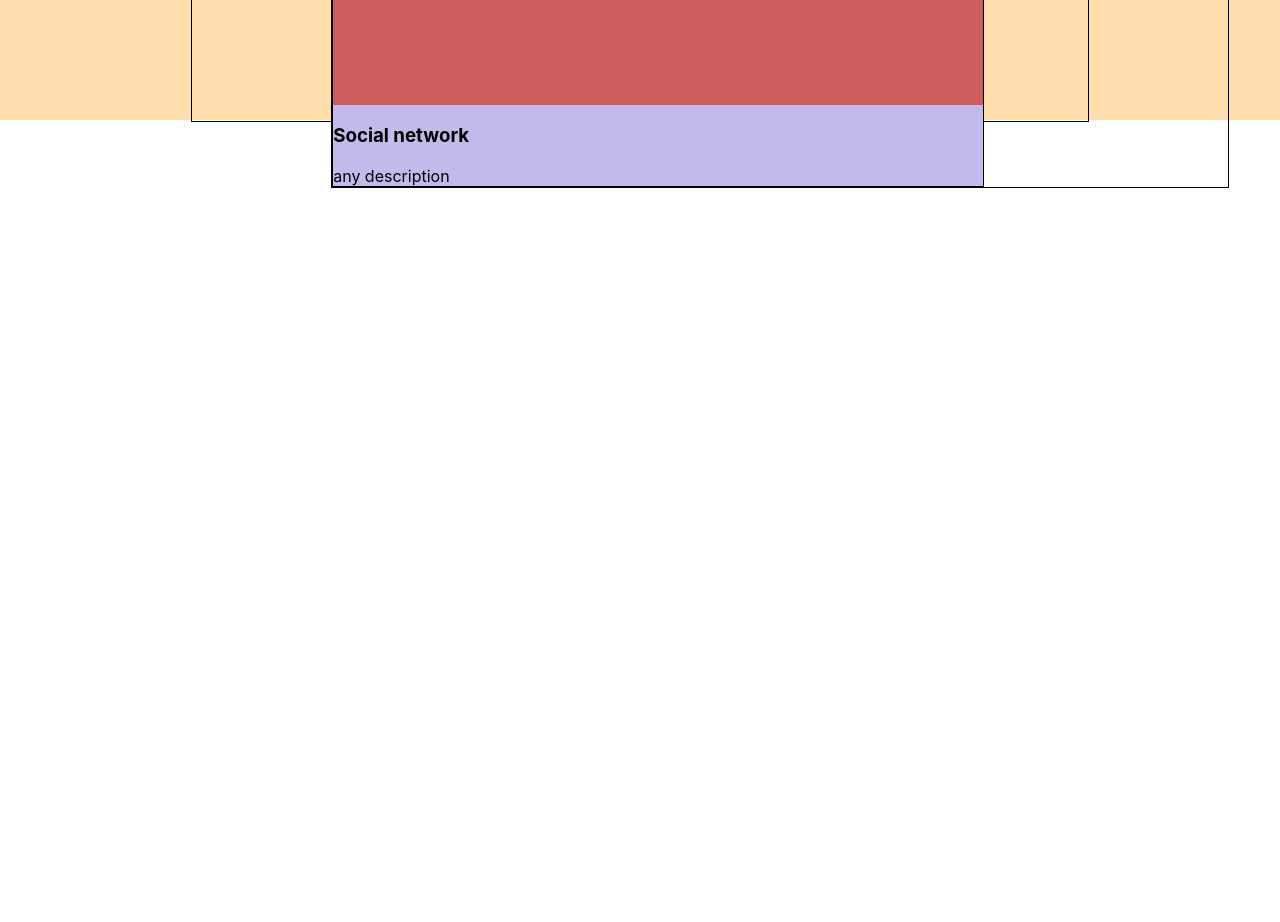
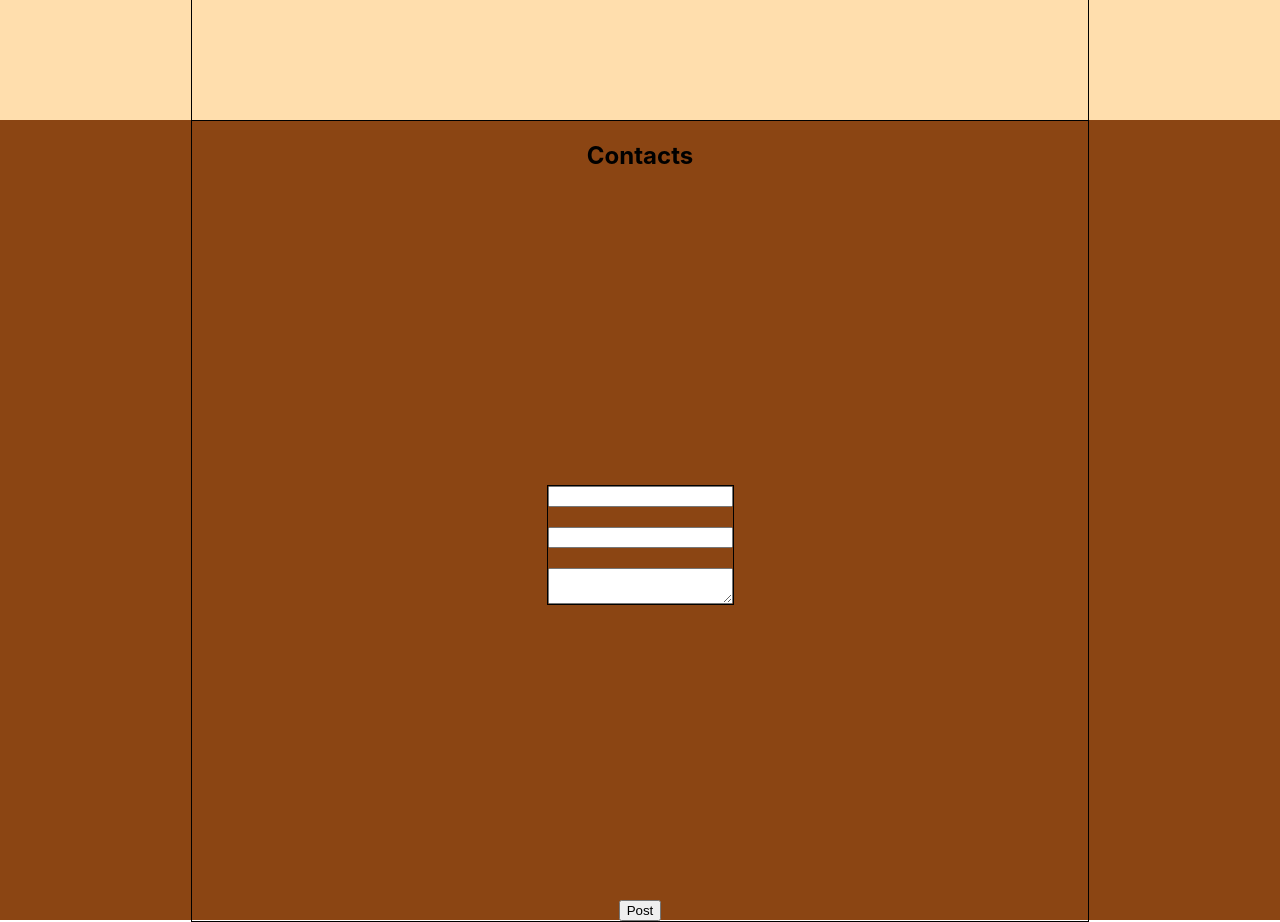
Before and after one commit to maskal2719/portfolio, a React (Create React App) app: page / in a window 1280 px wide. Shown: the part 2360-3282 px from the top of the page. Before the commit the page ends 2548 px from the top, so only its background shows below. Built offline with nearby package versions, Linux system fonts and the light colour scheme.

Commit message:
add contact

```diff
--- a/src/App.tsx
+++ b/src/App.tsx
@@ -4,6 +4,7 @@ import {Header} from "./cmponents/Header/Header";
 import {Main} from "./cmponents/Main/Main";
 import {Skills} from "./cmponents/Skills/Skills";
 import {Projects} from "./cmponents/Projects/Projects";
+import {Contact} from "./cmponents/Contact/Contact";
 
 function App() {
     return (
@@ -12,6 +13,7 @@ function App() {
             <Main/>
             <Skills/>
             <Projects/>
+            <Contact/>
         </div>
     );
 }
--- /dev/null
+++ b/src/cmponents/Contact/Contact.module.css
@@ -0,0 +1,22 @@
+.contactBlock {
+    background-color: saddlebrown;
+    height: 100vh;
+}
+.contactContainer {
+    justify-content: space-between;
+    flex-direction: column;
+}
+
+.contact {
+    display: flex;
+    justify-content: space-around;
+    align-items: center;
+    border: 1px solid;
+    flex-wrap: wrap;
+}
+
+.form {
+    display: flex;
+    flex-direction: column;
+    gap: 20px;
+}
--- /dev/null
+++ b/src/cmponents/Contact/Contact.tsx
@@ -0,0 +1,21 @@
+import React from 'react';
+import style from './Contact.module.css'
+import styleContainer from "../../common/styles/Container.module.css";
+
+export const Contact = () => {
+    return (
+        <div className={style.contactBlock}>
+            <div className={`${style.contactContainer} ${styleContainer.container}`}>
+                <h2>Contacts</h2>
+                <div className={style.contact}>
+                    <form className={style.form}>
+                        <input type="text"/>
+                        <input type="text"/>
+                        <textarea></textarea>
+                    </form>
+                </div>
+                <button>Post</button>
+            </div>
+        </div>
+    );
+};
--- a/src/cmponents/Projects/Project/Project.module.css
+++ b/src/cmponents/Projects/Project/Project.module.css
@@ -3,7 +3,7 @@
     flex-direction: column;
     align-items: flex-start;
     border: 1px solid;
-    width: 650px;
+    width: 550px;
     background-color: #c1baea;
 }
 
@@ -12,7 +12,6 @@
     align-items: center;
     justify-content: center;
     width: 100%;
-    height: 350px;
     background-color: indianred;
 }
 
--- a/src/cmponents/Projects/Projects.module.css
+++ b/src/cmponents/Projects/Projects.module.css
@@ -1,3 +1,8 @@
+.projectsBlock {
+    background-color: navajowhite;
+    height: 100vh;
+}
+
 .skillsContainer {
     justify-content: flex-start;
     flex-direction: column;
@@ -11,8 +16,3 @@
     border: 1px solid;
     flex-wrap: wrap;
 }
-
-.projectsBlock {
-    background-color: navajowhite;
-    height: 100vh;
-}
```
